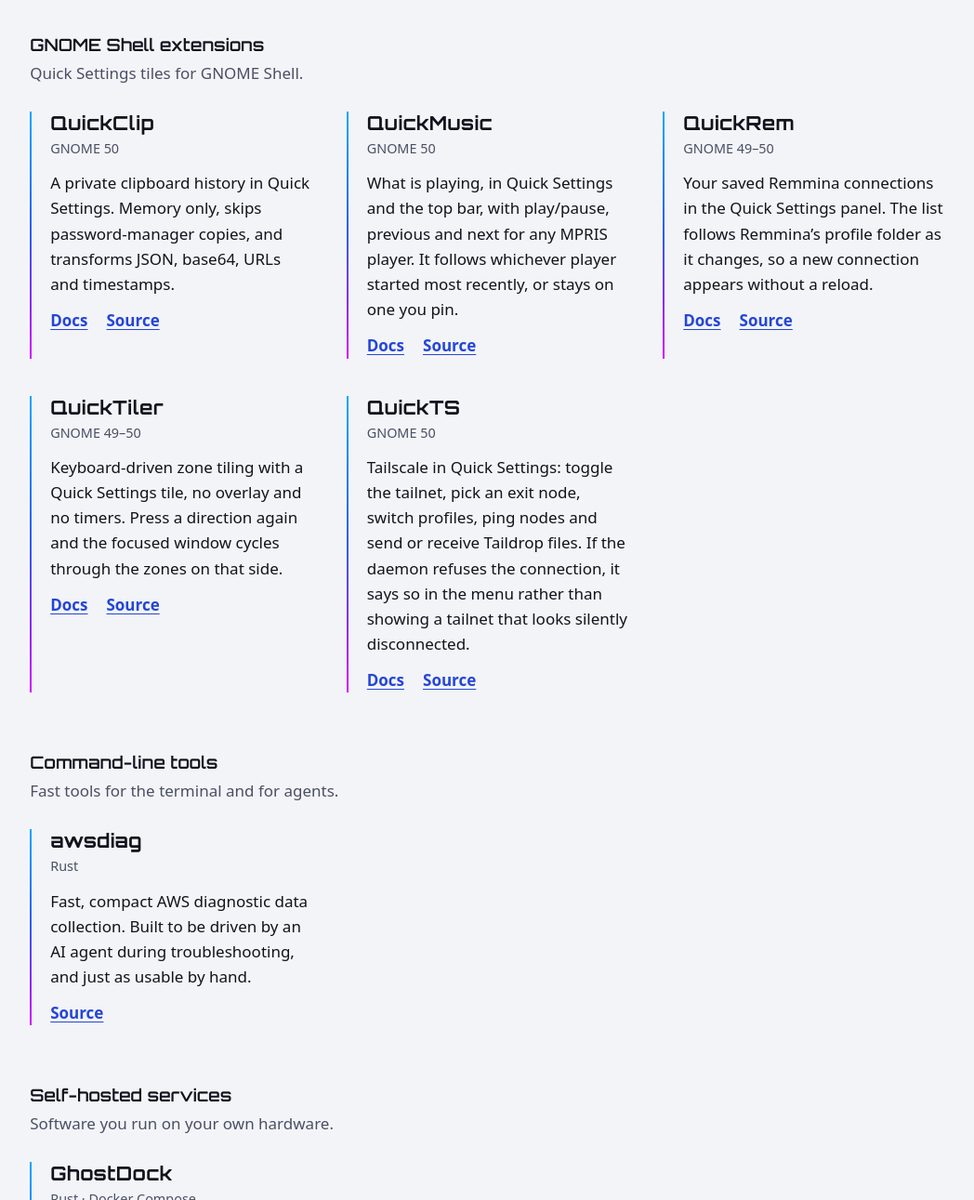
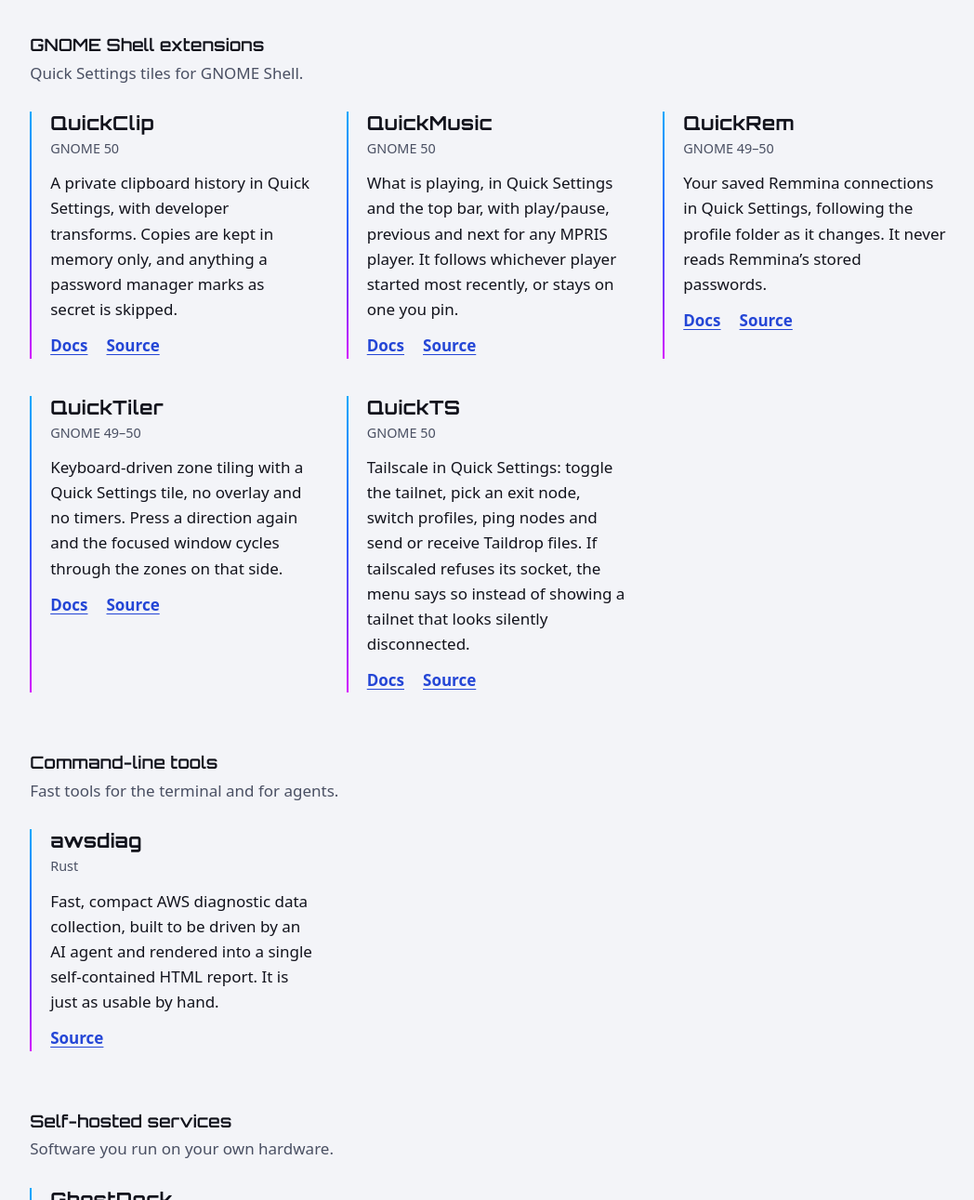
Before and after one commit to Ghost-Assembly/ghost-assembly.github.io, a website: page docs/index.html in a window 1280 px wide. Shown: the part 950-2241 px from the top of the page at 93% size, without its empty margins (115-1163 px from the left). Drawn offline with Linux system fonts and the light colour scheme.

Commit message:
docs: fix hero lede and card blurbs from review
Update the hero lede to cover all three project groups, now that
Self-hosted services exists. Make the QuickClip, QuickRem and awsdiag
card blurbs open with the brief's canonical one-liner byte-for-byte,
each followed by one sentence drawn from that project's README. Say
"tailscaled refuses its socket" on the QuickTS card instead of "the
daemon refuses the connection", matching the README's actual failure
mode (the local operator permission on the tailscaled socket).

```diff
--- a/docs/index.html
+++ b/docs/index.html
@@ -67,8 +67,9 @@
                     Small, sharp tools for the Linux desktop and the cloud.
                 </p>
                 <p class="lede">
-                    Open-source GNOME Shell extensions and command-line tools. Each one
-                    does a single job and stays out of your way.
+                    Open-source GNOME Shell extensions, command-line tools and
+                    self-hosted services. Each one does a single job and stays out of
+                    your way.
                 </p>
                 <p class="actions">
                     <a class="button primary" href="#projects">Browse projects</a>
@@ -91,9 +92,10 @@
                             <h4>QuickClip</h4>
                             <p class="meta">GNOME 50</p>
                             <p>
-                                A private clipboard history in Quick Settings. Memory
-                                only, skips password-manager copies, and transforms
-                                JSON, base64, URLs and timestamps.
+                                A private clipboard history in Quick Settings, with
+                                developer transforms. Copies are kept in memory only,
+                                and anything a password manager marks as secret is
+                                skipped.
                             </p>
                             <p class="links">
                                 <a href="https://ghost-assembly.com/quickclip/"
@@ -128,9 +130,9 @@
                             <h4>QuickRem</h4>
                             <p class="meta">GNOME 49–50</p>
                             <p>
-                                Your saved Remmina connections in the Quick Settings
-                                panel. The list follows Remmina’s profile folder as it
-                                changes, so a new connection appears without a reload.
+                                Your saved Remmina connections in Quick Settings,
+                                following the profile folder as it changes. It never
+                                reads Remmina’s stored passwords.
                             </p>
                             <p class="links">
                                 <a href="https://ghost-assembly.com/quickrem/"
@@ -167,9 +169,9 @@
                             <p>
                                 Tailscale in Quick Settings: toggle the tailnet, pick an
                                 exit node, switch profiles, ping nodes and send or
-                                receive Taildrop files. If the daemon refuses the
-                                connection, it says so in the menu rather than showing a
-                                tailnet that looks silently disconnected.
+                                receive Taildrop files. If tailscaled refuses its
+                                socket, the menu says so instead of showing a tailnet
+                                that looks silently disconnected.
                             </p>
                             <p class="links">
                                 <a href="https://ghost-assembly.com/quickts/"
@@ -193,9 +195,10 @@
                             <h4>awsdiag</h4>
                             <p class="meta">Rust</p>
                             <p>
-                                Fast, compact AWS diagnostic data collection. Built to
-                                be driven by an AI agent during troubleshooting, and
-                                just as usable by hand.
+                                Fast, compact AWS diagnostic data collection, built to
+                                be driven by an AI agent and rendered into a single
+                                self-contained HTML report. It is just as usable by
+                                hand.
                             </p>
                             <p class="links">
                                 <a href="https://github.com/Ghost-Assembly/awsdiag"
```
